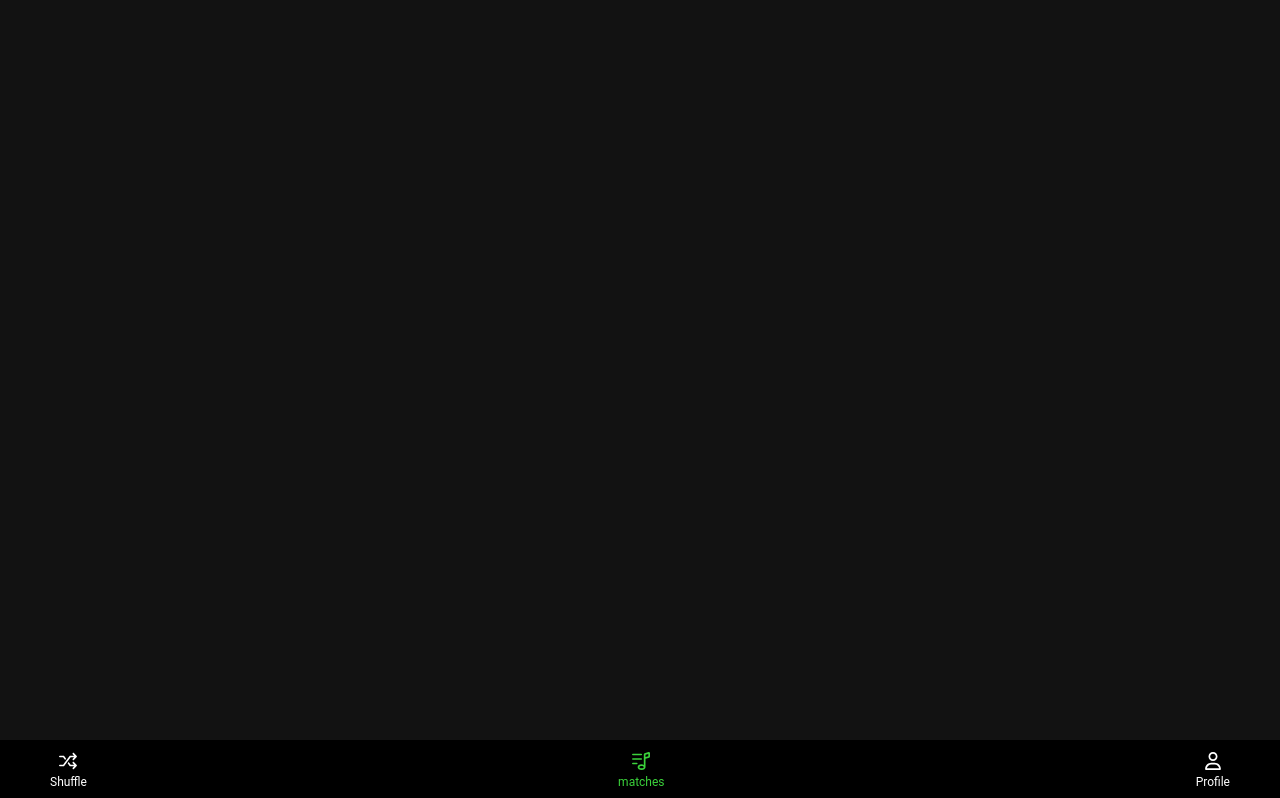
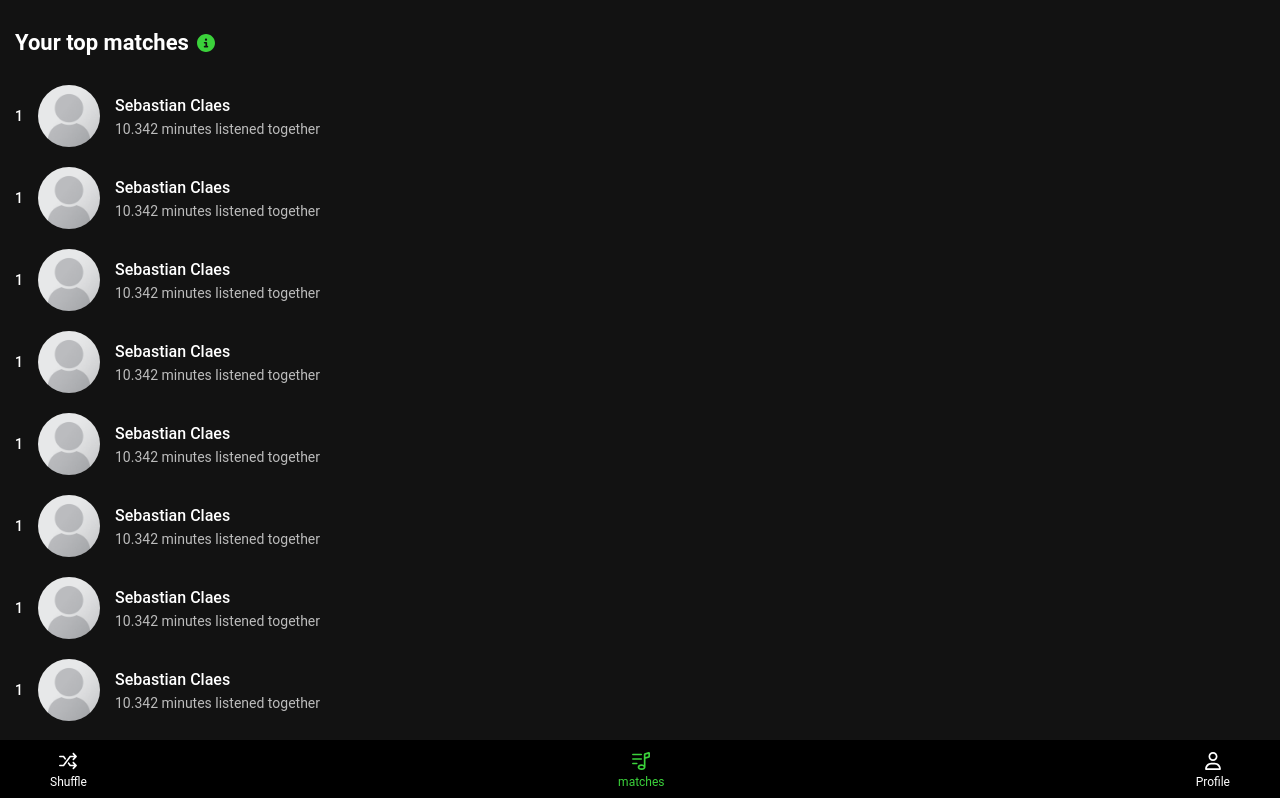
Before and after one commit to Suggest-App/SuggestApp, a Vue app: page /ranking in a window 1280 px wide. Shown: the top 798 px of the page. Built offline with nearby package versions, Linux system fonts and the light colour scheme.

Commit message:
[ADD] basic styles for matches view, with dummy data

```diff
--- a/src/assets/scss/matches-view/matches-view.scss
+++ b/src/assets/scss/matches-view/matches-view.scss
@@ -3,9 +3,61 @@
   width: 100%;
   min-height: 100vh;
   background-color: #121212;
-  padding: 0 15px 60px;
+  padding: 30px 15px 60px;
+
+  h2 {
+    color: #FFFFFF;
+    font-size: 22px;
+    font-weight: bold;
+    margin-bottom: 30px;
+    display: flex;
+    align-items: center;
+    column-gap: 8px;
+
+    svg {
+      width: 18px;
+      height: 18px;
+      cursor: pointer;
+    }
+  }
 
   .match-container {
+    width: 100%;
+    height: 62px;
+    display: flex;
+    align-items: center;
+    column-gap: 15px;
+    margin-bottom: 20px;
 
+    .rank {
+      color: #FFFFFF;
+      font-size: 14px;
+      font-weight: 500;
+    }
+
+    .profile-image {
+      @include bc-attr;
+      height: 100%;
+      aspect-ratio: 1 / 1;
+      background-image: url("@/assets/images/profile_placeholder.png");
+      border-radius: 50%;
+    }
+
+    .profile-information {
+      flex: 1;
+
+      .profile-name {
+        color: #FFFFFF;
+        font-size: 16px;
+        font-weight: 500;
+        margin-bottom: 6px;
+      }
+
+      .listened-together {
+        color: #BCBCBC;
+        font-size: 14px;
+        font-weight: 400;
+      }
+    }
   }
 }
--- a/src/components/matches-view/Match.vue
+++ b/src/components/matches-view/Match.vue
@@ -12,6 +12,11 @@ const props = defineProps({
 
 <template>
   <div class="match-container">
-
+    <div class="rank">1</div>
+    <div class="profile-image"></div>
+    <div class="profile-information">
+      <p class="profile-name">Sebastian Claes</p>
+      <p class="listened-together">10.342 minutes listened together</p>
+    </div>
   </div>
 </template>
--- a/src/views/MatchesView.vue
+++ b/src/views/MatchesView.vue
@@ -1,12 +1,14 @@
 <script setup lang="ts">
 import Navbar from "@/components/Navbar.vue";
+import Match from "@/components/matches-view/Match.vue";
+import InfoIcon from "@/components/icons/controls/InfoIcon.vue";
 </script>
 
 <template>
   <section id="matches-view">
-
-
-     <Navbar />
+    <h2>Your top matches <InfoIcon /></h2>
+    <Match v-for="index in 15" :key="index" />
+    <Navbar />
    </section>
  </template>
 
```
